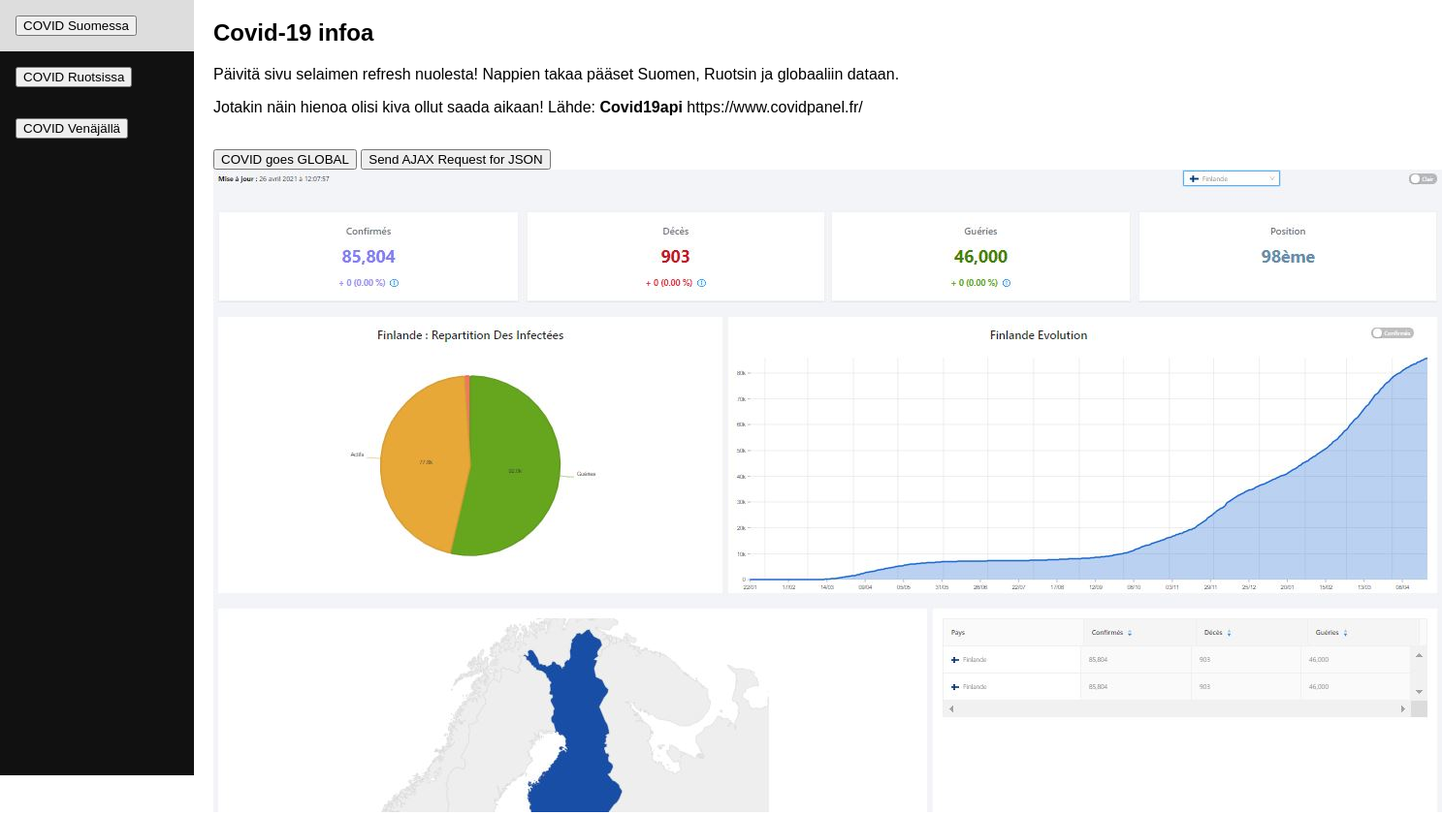
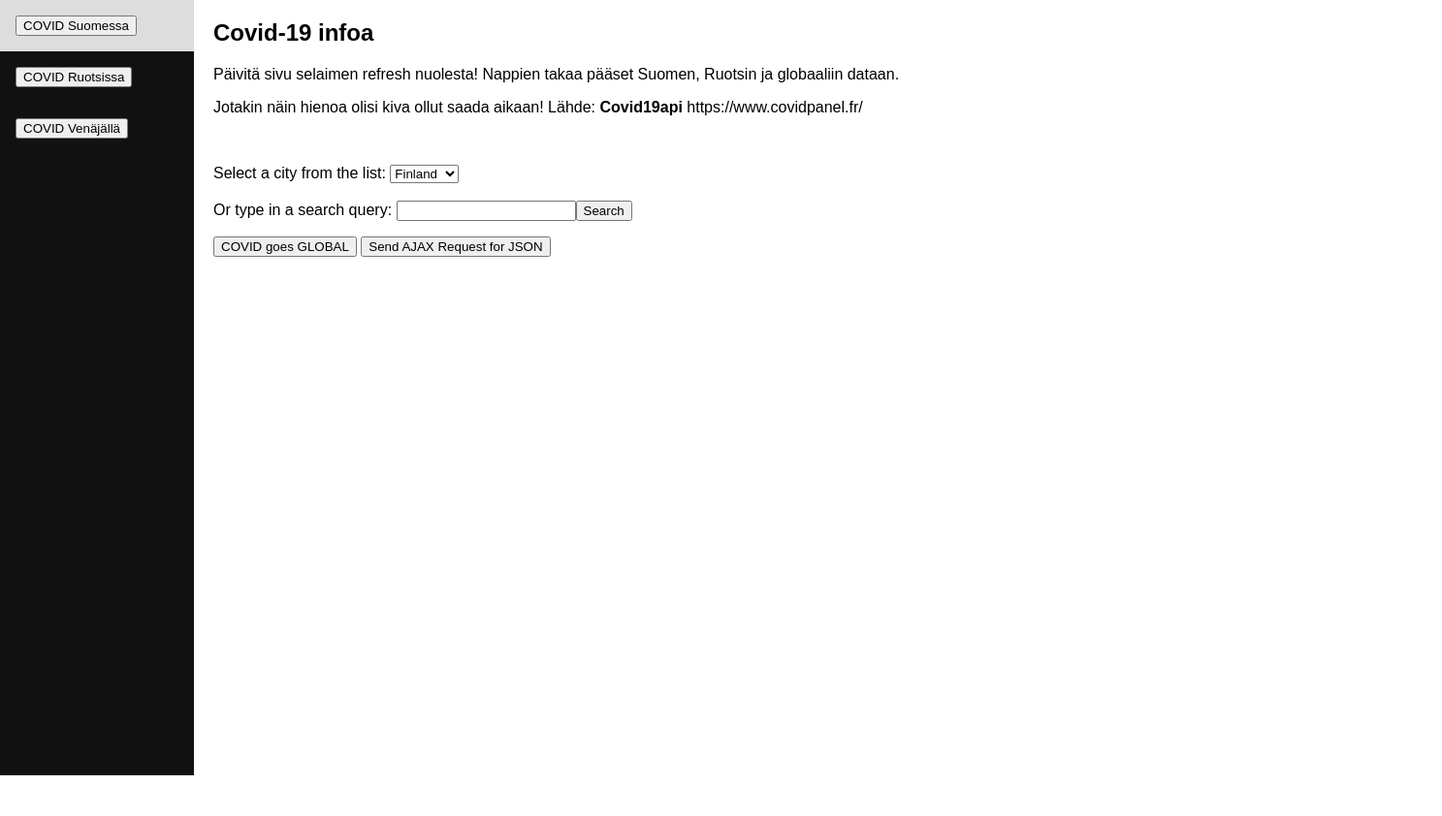
Before and after one commit to Minna-coder/Projekti2, a plain HTML site: page index.html in a window 1280 px wide. Shown: the whole page at 97% size, 1487 px wide, since content can reach past the window. After the commit the page ends 800 px from the top, so only its background shows below. Drawn offline with Linux system fonts and the light colour scheme.

Commit message:
harjoitteita

```diff
--- a/index.html
+++ b/index.html
@@ -18,12 +18,22 @@
         <h2>Covid-19 infoa</h2>
   <p>Päivitä sivu selaimen refresh nuolesta! Nappien takaa pääset Suomen, Ruotsin ja globaaliin dataan.</p>
   <p>Jotakin näin hienoa olisi kiva ollut saada aikaan! Lähde: <strong>Covid19api</strong> https://www.covidpanel.fr/</p><br>
+  <p>Select a city from the list:
+    <select name="mySelect" id="city" onchange="">
+      <option value="Finland">Finland</option>
+      <option value="Sweden">Sweden</option>
+      <option value="Russia">Russia</option>
+    </select>
+  <br>
+  <br>
+  Or type in a search query: <input id="citysearch"><button id="search">Search</button>
+  </p>
+
+
 
     <button type="button" onclick="loadDoc3()">COVID goes GLOBAL</button>
     <button type="button" onclick="loadJSONDoc()">Send AJAX Request for JSON</button>
     <br>
-
-    <img src="covidpanel.JPG" alt="covidpanel"/>
 
   <script>
       function loadDoc3() {
```
Also changed, not shown: harjoitus.html (+15 -4 lines), harjoitusjavas.js (+6 -8 lines).
